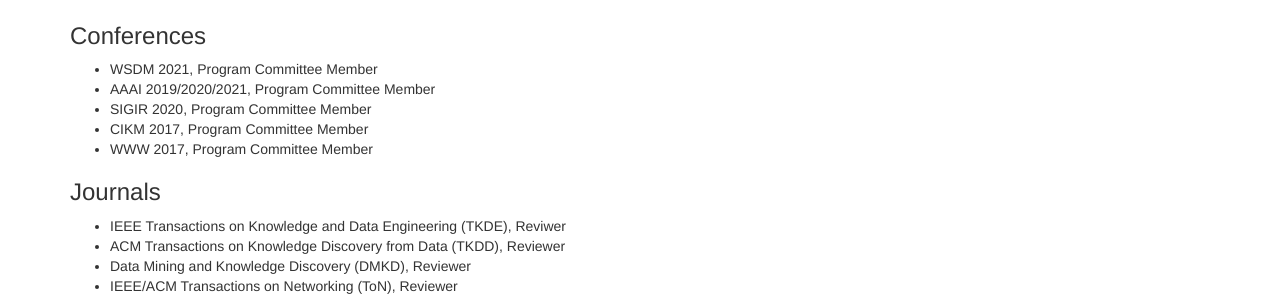
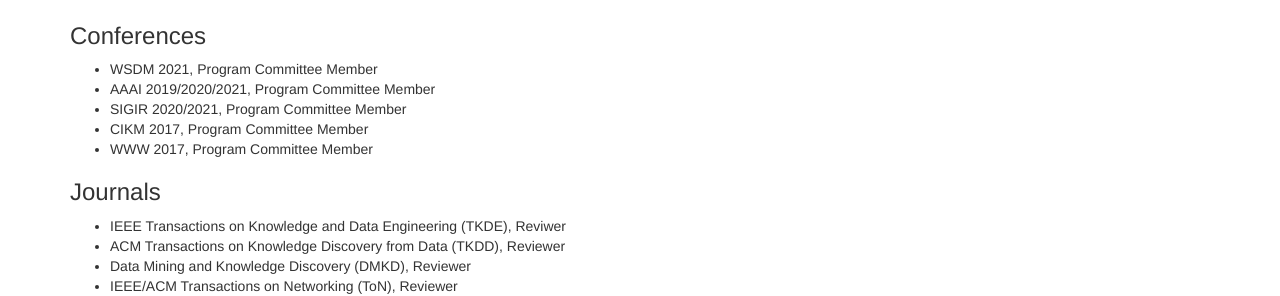
Before and after one commit to BuckeyeDM/BuckeyeDM.github.io, a Jekyll site: the page built from index.md, in a window 1280 px wide. Shown: the part 1262-1558 px from the top of the page. Built offline with Jekyll 4.4.1, drawn with Linux system fonts in a browser that asks for light colours.

Commit message:
Update index.md

```diff
--- a/index.md
+++ b/index.md
@@ -42,7 +42,7 @@
 ### Conferences
 * WSDM 2021, Program Committee Member
 * AAAI 2019/2020/2021, Program Committee Member
-* SIGIR 2020, Program Committee Member
+* SIGIR 2020/2021, Program Committee Member
 * CIKM 2017, Program Committee Member
 * WWW 2017, Program Committee Member
 
```
